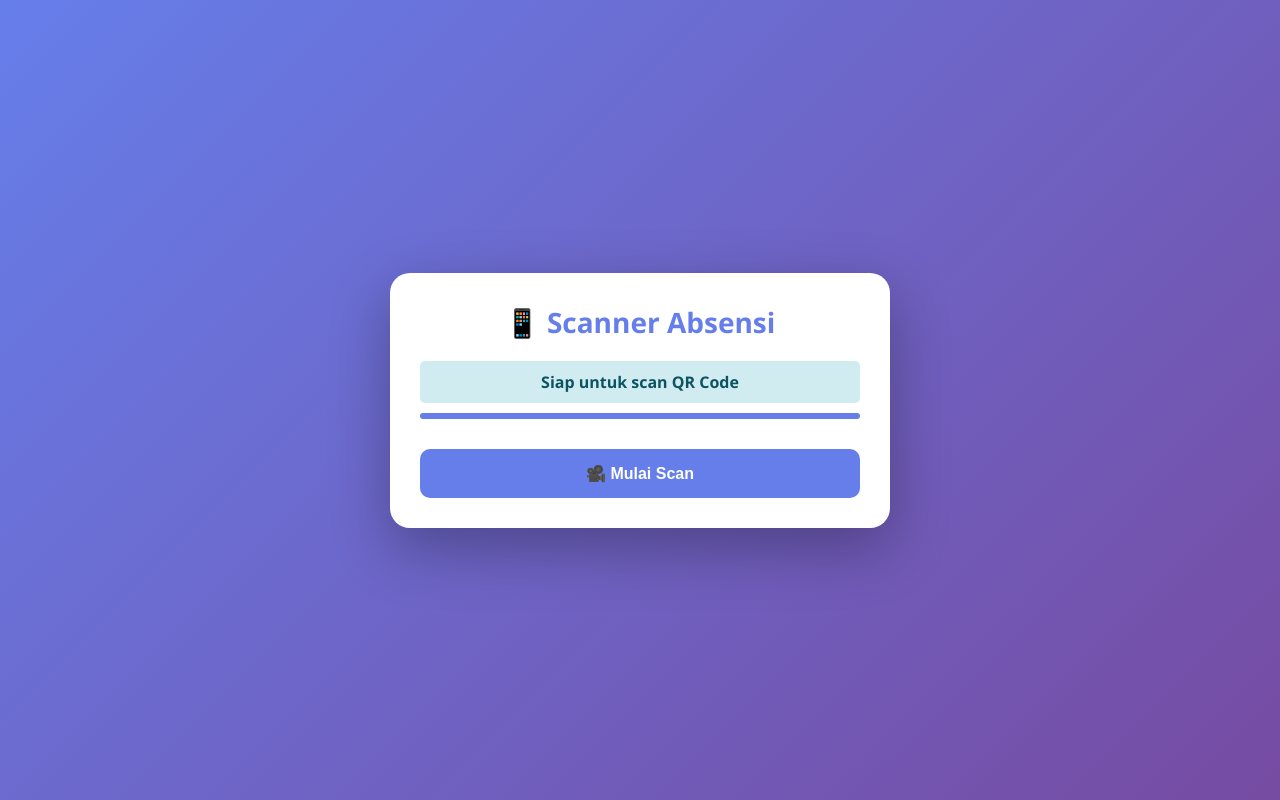
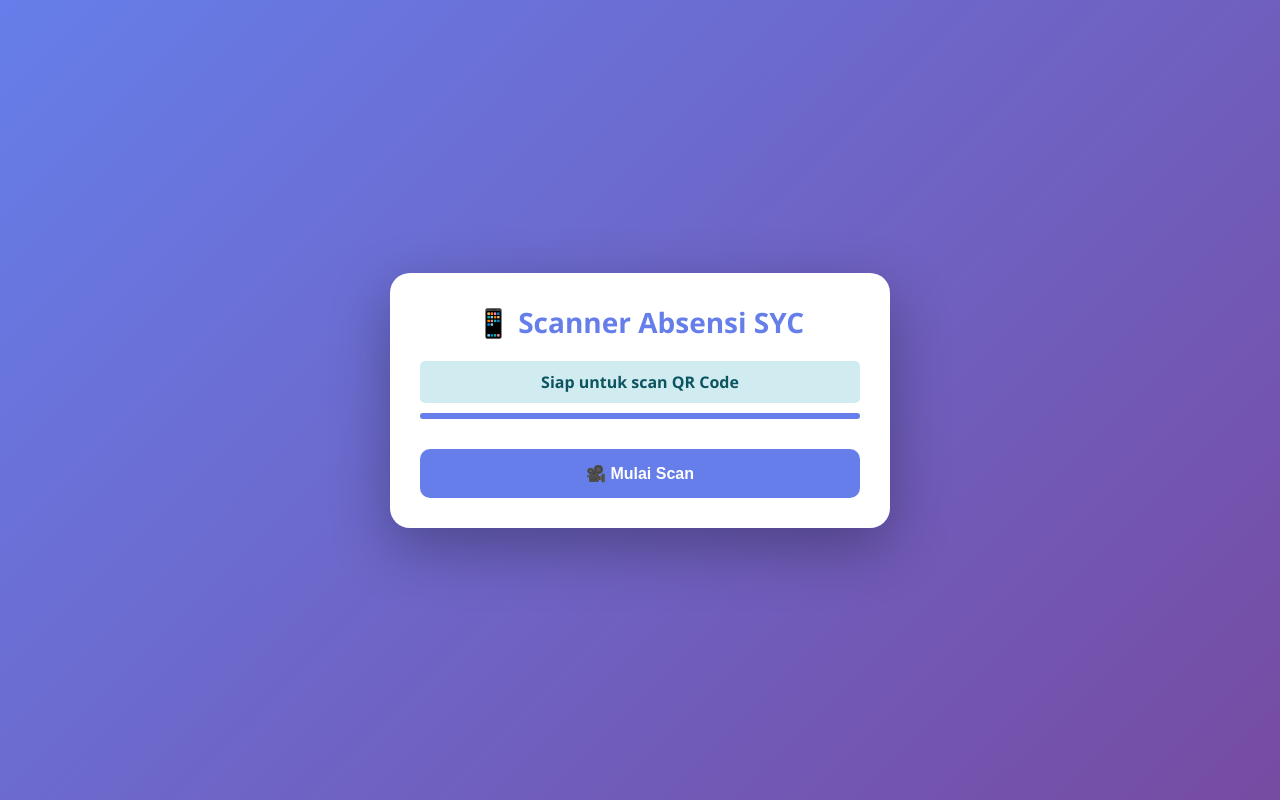
Before and after one commit to YabesJon/qr-scanner, a plain HTML site: page index.html in a window 1280 px wide. Drawn offline with Linux system fonts and the light colour scheme.

Commit message:
change title

```diff
--- a/index.html
+++ b/index.html
@@ -201,7 +201,7 @@
 </head>
 <body>
     <div class="container">
-        <h1>📱 Scanner Absensi</h1>
+        <h1>📱 Scanner Absensi SYC</h1>
 
         <div id="status" class="status scanning">Siap untuk scan QR Code</div>
 
```
